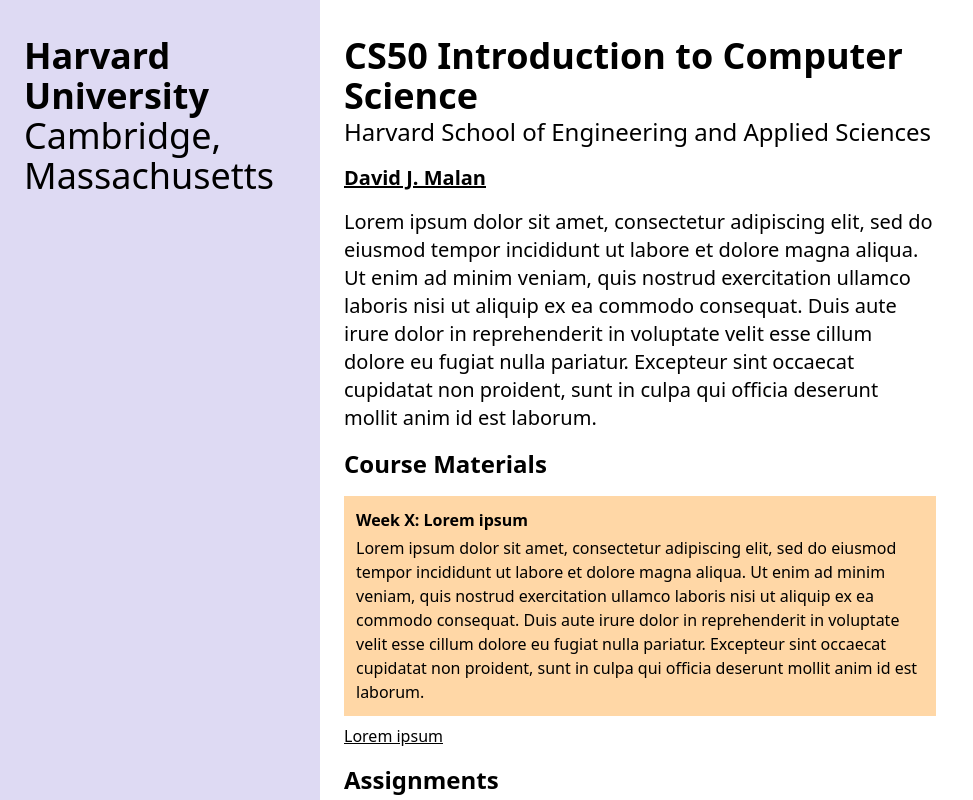
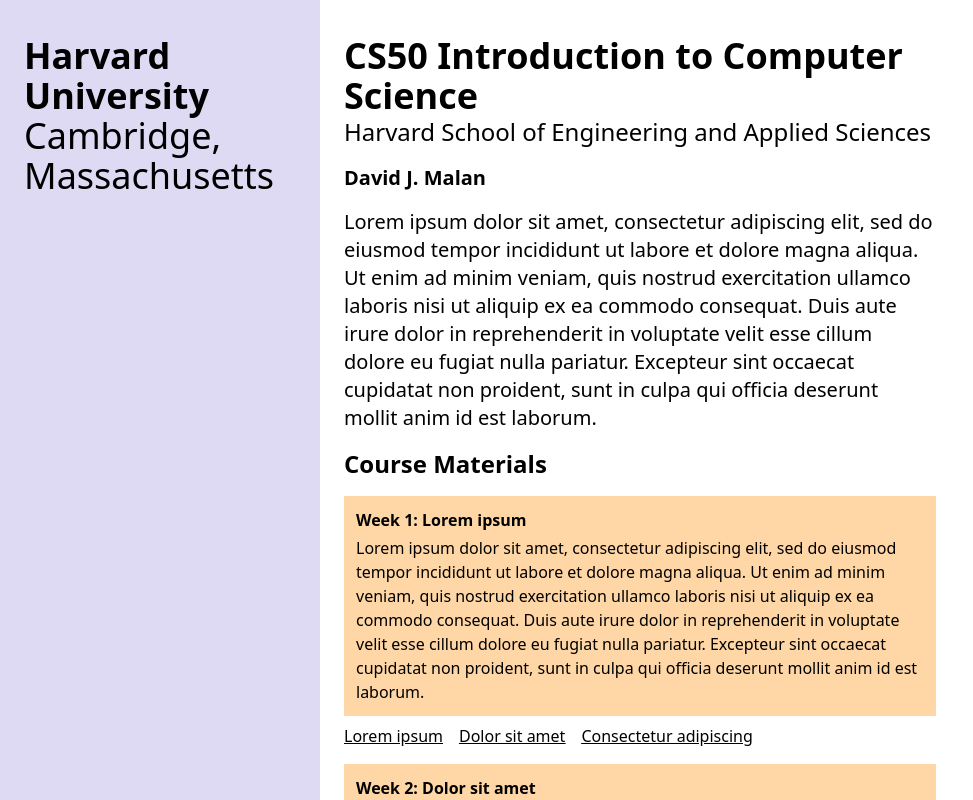
Before and after one commit to kanavgoyal898/arX, a Next.js app: page /course in a window 1280 px wide. Shown: the top 800 px of the page, without its empty margins (0-973 px from the left). Built offline with nearby package versions, Linux system fonts and the light colour scheme.

Commit message:
Add models

```diff
--- a/app/course/page.tsx
+++ b/app/course/page.tsx
@@ -1,56 +1,149 @@
 import "./page.css";
+
+const course = {
+    title: "CS50 Introduction to Computer Science",
+    school: "Harvard School of Engineering and Applied Sciences",
+    instructor: {
+        name: "David J. Malan",
+        profile_link: "/instructor"
+    },
+    description: "Lorem ipsum dolor sit amet, consectetur adipiscing elit, sed do eiusmod tempor incididunt ut labore et dolore magna aliqua. Ut enim ad minim veniam, quis nostrud exercitation ullamco laboris nisi ut aliquip ex ea commodo consequat. Duis aute irure dolor in reprehenderit in voluptate velit esse cillum dolore eu fugiat nulla pariatur. Excepteur sint occaecat cupidatat non proident, sunt in culpa qui officia deserunt mollit anim id est laborum.",
+    materials: [
+        {
+            week: 1,
+            title: "Lorem ipsum",
+            description: "Lorem ipsum dolor sit amet, consectetur adipiscing elit, sed do eiusmod tempor incididunt ut labore et dolore magna aliqua. Ut enim ad minim veniam, quis nostrud exercitation ullamco laboris nisi ut aliquip ex ea commodo consequat. Duis aute irure dolor in reprehenderit in voluptate velit esse cillum dolore eu fugiat nulla pariatur. Excepteur sint occaecat cupidatat non proident, sunt in culpa qui officia deserunt mollit anim id est laborum.",
+            resources: [
+                {
+                    title: "Lorem ipsum",
+                    link: "https://www.youtube.com/watch?v=dQw4w9WgXcQ",
+                },
+                {
+                    title: "Dolor sit amet",
+                    link: "https://www.youtube.com/watch?v=dQw4w9WgXcQ",
+                },
+                {
+                    title: "Consectetur adipiscing",
+                    link: "https://www.youtube.com/watch?v=dQw4w9WgXcQ",
+                },
+            ],
+        },
+        {
+            week: 2,
+            title: "Dolor sit amet",
+            description: "Lorem ipsum dolor sit amet, consectetur adipiscing elit, sed do eiusmod tempor incididunt ut labore et dolore magna aliqua. Ut enim ad minim veniam, quis nostrud exercitation ullamco laboris nisi ut aliquip ex ea commodo consequat. Duis aute irure dolor in reprehenderit in voluptate velit esse cillum dolore eu fugiat nulla pariatur. Excepteur sint occaecat cupidatat non proident, sunt in culpa qui officia deserunt mollit anim id est laborum.",
+            resources: [
+                {
+                    title: "Lorem ipsum",
+                    link: "https://www.youtube.com/watch?v=dQw4w9WgXcQ",
+                },
+                {
+                    title: "Dolor sit amet",
+                    link: "https://www.youtube.com/watch?v=dQw4w9WgXcQ",
+                },
+            ],
+        },
+        {
+            week: 3,
+            title: "Consectetur adipiscing",
+            description: "Lorem ipsum dolor sit amet, consectetur adipiscing elit, sed do eiusmod tempor incididunt ut labore et dolore magna aliqua. Ut enim ad minim veniam, quis nostrud exercitation ullamco laboris nisi ut aliquip ex ea commodo consequat. Duis aute irure dolor in reprehenderit in voluptate velit esse cillum dolore eu fugiat nulla pariatur. Excepteur sint occaecat cupidatat non proident, sunt in culpa qui officia deserunt mollit anim id est laborum.",
+            resources: [
+                {
+                    title: "Lorem ipsum",
+                    link: "https://www.youtube.com/watch?v=dQw4w9WgXcQ",
+                },
+                {
+                    title: "Dolor sit amet",
+                    link: "https://www.youtube.com/watch?v=dQw4w9WgXcQ",
+                },
+                {
+                    title: "Consectetur adipiscing",
+                    link: "https://www.youtube.com/watch?v=dQw4w9WgXcQ",
+                },
+                {
+                    title: "Elit sed do",
+                    link: "https://www.youtube.com/watch?v=dQw4w9WgXcQ",
+                },
+            ],
+        },
+    ],
+    assignments: [
+        {
+            title: "Lorem ipsum",
+            start_date: "01/01/2025",
+            end_date: "15/01/2025",
+            description: "Lorem ipsum dolor sit amet, consectetur adipiscing elit, sed do eiusmod tempor incididunt ut labore et dolore magna aliqua. Ut enim ad minim veniam, quis nostrud exercitation ullamco laboris nisi ut aliquip ex ea commodo consequat. Duis aute irure dolor in reprehenderit in voluptate velit esse cillum dolore eu fugiat nulla pariatur. Excepteur sint occaecat cupidatat non proident, sunt in culpa qui officia deserunt mollit anim id est laborum.",
+            link: "https://www.youtube.com/watch?v=dQw4w9WgXcQ",
+        },
+        {
+            title: "Dolor sit amet",
+            start_date: "16/01/2025",
+            end_date: "31/01/2025",
+            description: "Lorem ipsum dolor sit amet, consectetur adipiscing elit, sed do eiusmod tempor incididunt ut labore et dolore magna aliqua. Ut enim ad minim veniam, quis nostrud exercitation ullamco laboris nisi ut aliquip ex ea commodo consequat. Duis aute irure dolor in reprehenderit in voluptate velit esse cillum dolore eu fugiat nulla pariatur. Excepteur sint occaecat cupidatat non proident, sunt in culpa qui officia deserunt mollit anim id est laborum.",
+            link: "https://www.youtube.com/watch?v=dQw4w9WgXcQ",
+        },
+    ],
+}
 
 export default function Course() {
     return (
         <div className="course-container">
             <div className="course-header">
-                <p className="course-title">CS50 Introduction to Computer Science</p>
-                <span className="course-school">Harvard School of Engineering and Applied Sciences</span>
+                <p className="course-title">{ course.title }</p>
+                <span className="course-school">{ course.school }</span>
             </div>
             <div className="course-instructor">
-                <a href="/instructor">David J. Malan</a>
+                <a href={ course.instructor.profile_link }>{ course.instructor.name }</a>
             </div>
             <div className="course-description">
-                Lorem ipsum dolor sit amet, consectetur adipiscing elit, sed do eiusmod tempor incididunt ut labore et dolore magna aliqua. Ut enim ad minim veniam, quis nostrud exercitation ullamco laboris nisi ut aliquip ex ea commodo consequat. Duis aute irure dolor in reprehenderit in voluptate velit esse cillum dolore eu fugiat nulla pariatur. Excepteur sint occaecat cupidatat non proident, sunt in culpa qui officia deserunt mollit anim id est laborum.
+                { course.description }
             </div>
             <div className="course-materials">
                 <p className="course-headers">Course Materials</p>
-                <div className="course-material">
+                { course.materials.map((material, index) => (
+                    <div key={ index } className="course-material">
                         <div className="course-material-container">
                             <div className="course-material-title">
-                            Week X: Lorem ipsum
+                                Week { material.week }: { material.title }
                             </div>
                             <div className="course-material-description">
-                            Lorem ipsum dolor sit amet, consectetur adipiscing elit, sed do eiusmod tempor incididunt ut labore et dolore magna aliqua. Ut enim ad minim veniam, quis nostrud exercitation ullamco laboris nisi ut aliquip ex ea commodo consequat. Duis aute irure dolor in reprehenderit in voluptate velit esse cillum dolore eu fugiat nulla pariatur. Excepteur sint occaecat cupidatat non proident, sunt in culpa qui officia deserunt mollit anim id est laborum.
+                                { material.description }
                             </div>
                         </div>
                         <div className="course-material-resources">
-                        <div className="course-material-resource">
-                            <a href="https://www.youtube.com/watch?v=dQw4w9WgXcQ" target="_blank">Lorem ipsum</a>
+                            { material.resources.map((resource, index_) => (
+                                <div key={ index_ } className="course-material-resource">
+                                    <a href={ resource.link } target="_blank">{ resource.title }</a>
+                                </div>
+                            )) }
                         </div>
                     </div>
-                </div>
+                )) }
             </div>
             <div className="course-assignments">
                 <p className="course-headers">Assignments</p>
-                <div className="course-assignment">
+                { course.assignments.map((assignment, index) => (
+                    <div key={ index } className="course-assignment">
                         <div className="course-assignment-container">
                             <div className="course-assignment-header">
                                 <div className="course-assignment-title">
-                                Assignment X: Lorem ipsum
+                                    Assignment { index + 1 }: { assignment.title }
                                 </div>
                                 <div className="course-assignment-dates">
-                                DD MM YYYY - DD MM YYYY
+                                    { assignment.start_date } - { assignment.end_date }
                                 </div>
                             </div>
                             <div className="course-assignment-description">
-                            Lorem ipsum dolor sit amet, consectetur adipiscing elit, sed do eiusmod tempor incididunt ut labore et dolore magna aliqua. Ut enim ad minim veniam, quis nostrud exercitation ullamco laboris nisi ut aliquip ex ea commodo consequat. Duis aute irure dolor in reprehenderit in voluptate velit esse cillum dolore eu fugiat nulla pariatur. Excepteur sint occaecat cupidatat non proident, sunt in culpa qui officia deserunt mollit anim id est laborum.
+                                { assignment.description }
                             </div>
                         </div>
                         <div className="course-assignment-actions">
+                            <a href={ assignment.link } target="_blank">
                                 <button className="button-filled">View Details</button>
+                            </a>
                         </div>
                     </div>
+                )) }
             </div>
         </div>
     )
--- a/app/globals.css
+++ b/app/globals.css
@@ -27,11 +27,6 @@
   }
 }
 
-a {
-  @apply underline;
-  @apply text-inherit;
-}
-
 .button-filled {
   @apply px-4 py-2;
   @apply bg-black;
--- a/app/instructor/page.tsx
+++ b/app/instructor/page.tsx
@@ -1,6 +1,38 @@
 import "./page.css";
 
 import Image from "next/image";
+
+const instructor = {
+    name: "David J. Malan",
+    title: "Gordon McKay Professor of the Practice of Computer Science",
+    email: "malan@harvard.edu",
+    address: "Harvard University,  Science and Engineering Complex, 150 Western Avenue, Allston, Massachusetts 02134 USA",
+    phone: "+xx xx xxx xx xxx",
+    profile_picture: "https://cs.harvard.edu/malan/malan.jpg",
+    socials: [
+        {
+            title: "Facebook",
+            faImage: "fa-brands fa-facebook",
+            link: "https://youtu.be/dQw4w9WgXcQ?si=OiouV8H_nwvLmJYH",
+        },
+        {
+            title: "Twitter",
+            faImage: "fa-brands fa-twitter",
+            link: "https://youtu.be/dQw4w9WgXcQ?si=OiouV8H_nwvLmJYH",
+        },
+        {
+            title: "GitHub",
+            faImage: "fa-brands fa-github",
+            link: "https://youtu.be/dQw4w9WgXcQ?si=OiouV8H_nwvLmJYH",
+        },
+        {
+            title: "LinkedIn",
+            faImage: "fa-brands fa-linkedin",
+            link: "https://youtu.be/dQw4w9WgXcQ?si=OiouV8H_nwvLmJYH",
+        },
+    ],
+    description: "Lorem ipsum dolor sit amet, consectetur adipiscing elit, sed do eiusmod tempor incididunt ut labore et dolore magna aliqua. Ut enim ad minim veniam, quis nostrud exercitation ullamco laboris nisi ut aliquip ex ea commodo consequat. Duis aute irure dolor in reprehenderit in voluptate velit esse cillum dolore eu fugiat nulla pariatur. Excepteur sint occaecat cupidatat non proident, sunt in culpa qui officia deserunt mollit anim id est laborum. Sed ut perspiciatis unde omnis iste natus error sit voluptatem accusantium doloremque laudantium, totam rem aperiam, eaque ipsa quae ab illo inventore veritatis et quasi architecto beatae vitae dicta sunt explicabo. Nemo enim ipsam voluptatem quia voluptas sit aspernatur aut odit aut fugit, sed quia consequuntur magni dolores eos qui ratione voluptatem sequi nesciunt. Neque porro quisquam est, qui dolorem ipsum quia dolor sit amet, consectetur, adipisci velit, sed quia non numquam eius modi tempora incidunt ut labore et dolore magnam aliquam quaerat voluptatem.",
+}
 
 export default function Instructor() {
     return (
@@ -11,41 +43,31 @@
                 </div>
                 <div className="instructor-details">
                     <div className="instructor-name-title">
-                        <p className="instructor-name">David J. Malan</p>
-                        <span className="instructor-title">Gordon McKay Professor of the Practice of Computer Science</span>
+                        <p className="instructor-name">{ instructor.name }</p>
+                        <span className="instructor-title">{ instructor.title }</span>
                     </div>
                     <div className="instructor-contact">
-                        <p className="instructor-email">malan@harvard.edu</p>
+                        <p className="instructor-email">{ instructor.email }</p>
                         <div className="instructor-socials">
-                            <a href="https://youtu.be/dQw4w9WgXcQ?si=OiouV8H_nwvLmJYH" target="_blank">
-                                <i className="fa-brands fa-facebook instructor-social" alt="facebook" />
-                            </a>
-                            <a href="https://youtu.be/dQw4w9WgXcQ?si=OiouV8H_nwvLmJYH" target="_blank">
-                                <i className="fa-brands fa-twitter instructor-social" alt="twitter" />
-                            </a>
-                            <a href="https://youtu.be/dQw4w9WgXcQ?si=OiouV8H_nwvLmJYH" target="_blank">
-                                <i className="fa-brands fa-github instructor-social" alt="github" />
-                            </a>
-                            <a href="https://youtu.be/dQw4w9WgXcQ?si=OiouV8H_nwvLmJYH" target="_blank">
-                                <i className="fa-brands fa-linkedin instructor-social" alt="linkedin" />
-                            </a>
+                            { instructor.socials.map((social, index) => (
+                                <a key={ index } href={ social.link } target="_blank">
+                                    <i className={ social.faImage + " instructor-social" } alt={ social.title.toLowerCase() } />
+                                </a>
+                            )) }
                         </div>
                     </div>
                     <div className="instructor-contact">
                         <p className="instructor-address">
-                            Harvard University,
-                            Science and Engineering Complex,
-                            150 Western Avenue,
-                            Allston, Massachusetts 02134 USA
+                            { instructor.address }
                         </p>
                         <p className="instructor-phone">
-                            +xx xx xxx xx xxx
+                            { instructor.phone }
                         </p>
                     </div>
                 </div>
             </div>
             <div className="instructor-description">
-                Lorem ipsum dolor sit amet, consectetur adipiscing elit, sed do eiusmod tempor incididunt ut labore et dolore magna aliqua. Ut enim ad minim veniam, quis nostrud exercitation ullamco laboris nisi ut aliquip ex ea commodo consequat. Duis aute irure dolor in reprehenderit in voluptate velit esse cillum dolore eu fugiat nulla pariatur. Excepteur sint occaecat cupidatat non proident, sunt in culpa qui officia deserunt mollit anim id est laborum. Sed ut perspiciatis unde omnis iste natus error sit voluptatem accusantium doloremque laudantium, totam rem aperiam, eaque ipsa quae ab illo inventore veritatis et quasi architecto beatae vitae dicta sunt explicabo. Nemo enim ipsam voluptatem quia voluptas sit aspernatur aut odit aut fugit, sed quia consequuntur magni dolores eos qui ratione voluptatem sequi nesciunt. Neque porro quisquam est, qui dolorem ipsum quia dolor sit amet, consectetur, adipisci velit, sed quia non numquam eius modi tempora incidunt ut labore et dolore magnam aliquam quaerat voluptatem.
+                { instructor.description }
             </div>
         </div>
     )
```
Also changed, not shown: app/layout.tsx (+10 -2 lines). Lines whose indentation alone changed are shown as unchanged.
